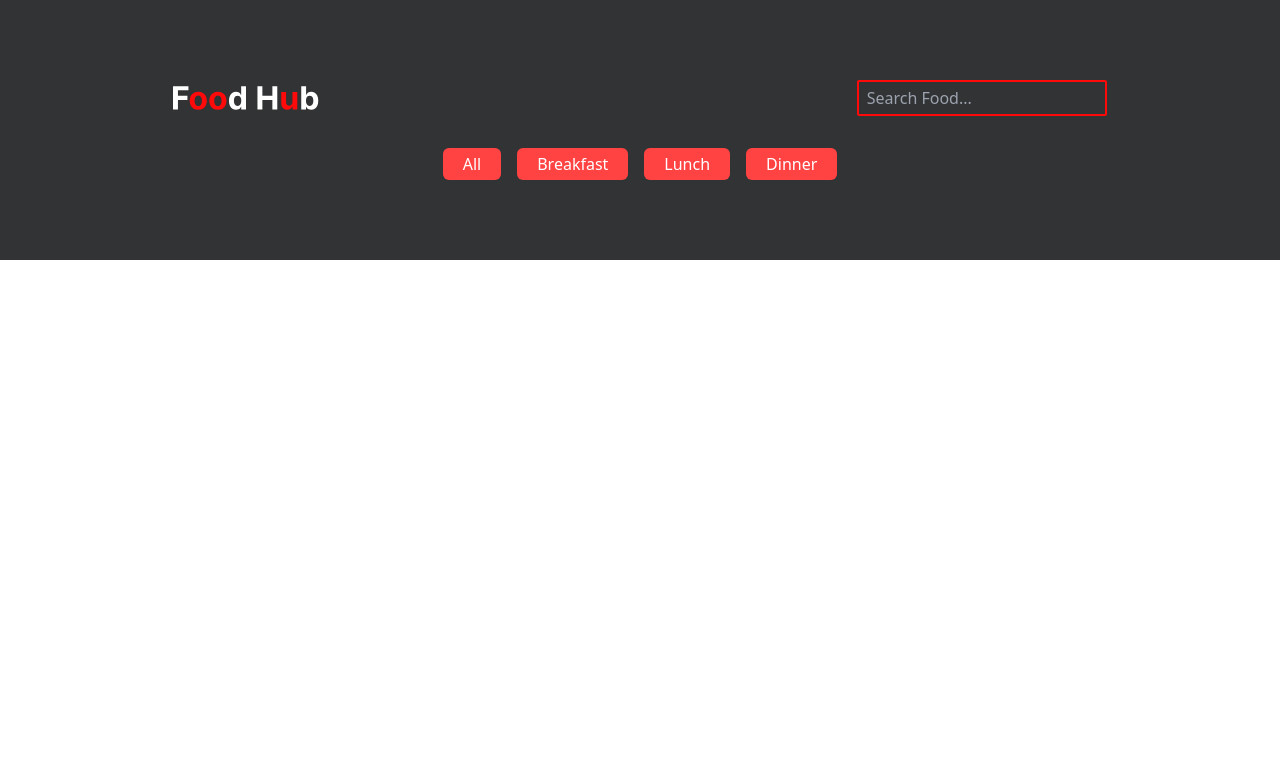
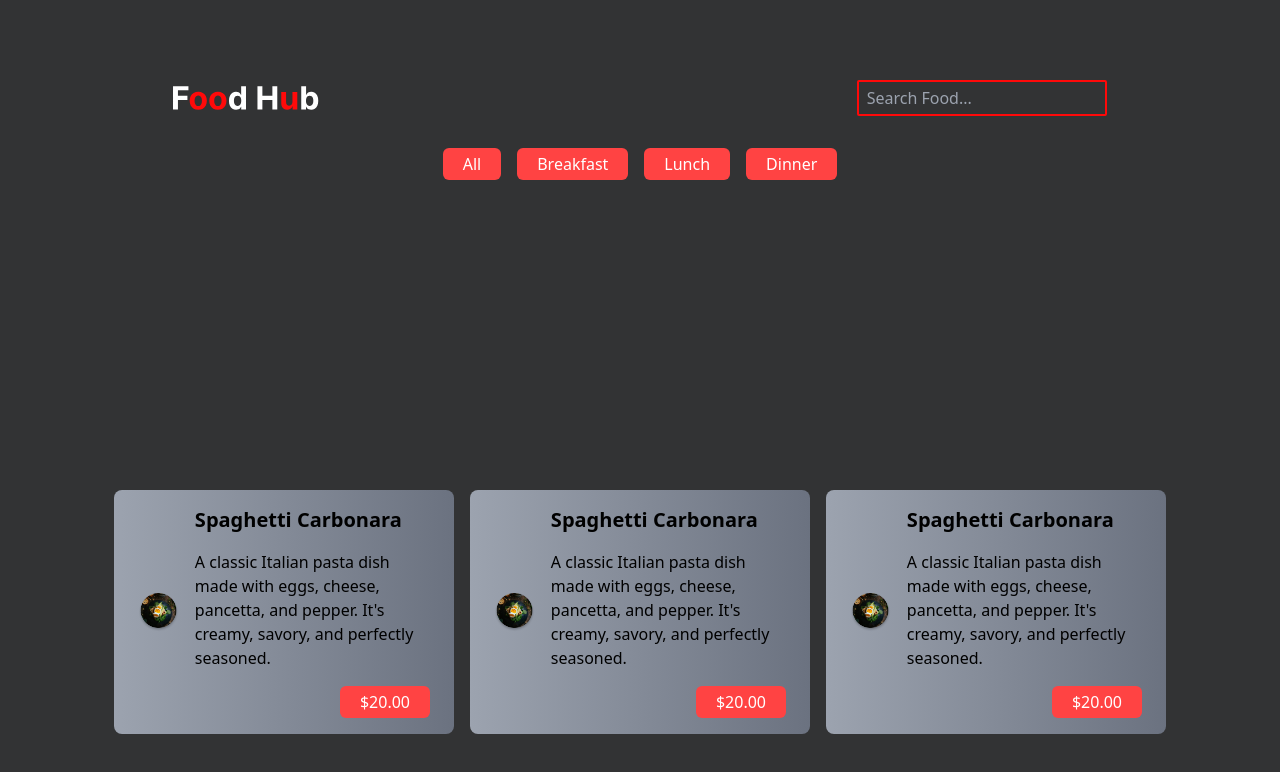
Before and after one commit to Gitnaseem745/food-app-in-react, a React (Vite) app: page / in a window 1280 px wide. Shown: the top 772 px of the page. Built offline with nearby package versions, Linux system fonts and the light colour scheme.

Commit message:
#cards styling

```diff
--- /dev/null
+++ b/src/assets/index.js
@@ -0,0 +1,3 @@
+import food1 from './food_1.png';
+
+export const foodOne = food1;
--- a/src/components/Card/Card.module.css
+++ b/src/components/Card/Card.module.css
@@ -1,5 +1,5 @@
 .mainCard{
-    @apply px-4 py-2 bg-gradient-to-r from-gray-800 to-gray-700 p-1 rounded-lg flex flex-row gap-4 max-w-[340px] max-h-[167px] items-center
+    @apply px-6 py-4 bg-gradient-to-r from-gray-400 to-gray-500 p-1 rounded-lg flex flex-row gap-4 max-w-[340px] max-h-fit items-center
 }
 .cardImg{
     @apply max-w-[133px] max-h-[133px] rounded-full
@@ -10,3 +10,6 @@
 .cardContent Button{
     @apply self-end
 }
+.mainCard h2{
+    @apply text-xl font-bold
+}
--- a/src/components/Navbar/Navbar.jsx
+++ b/src/components/Navbar/Navbar.jsx
@@ -2,25 +2,26 @@ import React from 'react'
 import Button from '../Button/Button'
 import styles from './Navbar.module.css'
 import Card from '../Card/Card'
+import { foodOne } from '../../assets'
 
 const foodCard = [
     {
         name: 'Spaghetti Carbonara',
-        img: 'src\assets\food_1.png',
+        img: `${foodOne}`,
         des: "A classic Italian pasta dish made with eggs, cheese, pancetta, and pepper. It's creamy, savory, and perfectly seasoned.",
-        price: `$20.00`,
+        price: '$20.00',
     },
     {
         name: 'Spaghetti Carbonara',
-        img: 'src\assets\food_1.png',
+        img: `${foodOne}`,
         des: "A classic Italian pasta dish made with eggs, cheese, pancetta, and pepper. It's creamy, savory, and perfectly seasoned.",
-        price: `$20.00`,
+        price: '$20.00',
     },
     {
         name: 'Spaghetti Carbonara',
-        img: 'src\assets\food_1.png',
+        img: `${foodOne}`,
         des: "A classic Italian pasta dish made with eggs, cheese, pancetta, and pepper. It's creamy, savory, and perfectly seasoned.",
-        price: `$20.00`,
+        price: '$20.00',
     },
 ]
 
@@ -37,10 +38,10 @@ const Navbar = () => {
             <Button btnText="Lunch" />
             <Button btnText="Dinner" />
         </div>
-        <div className="foodcar">
-        {foodCard.map((food) => {
-        <Card cardImg={food.img} cardTitle={food.name} cardText={food.des} cardPrice={food.price}/>
-    })}
+        <div className="w-full flex h-screen flex-row gap-4 justify-center items-center">
+        {foodCard.map( (food, index) => (
+        <Card cardImg={food.img} key={index} cardTitle={food.name} cardText={food.des} cardPrice={food.price}/>
+    ))}
         </div>
     </section>
   )
```
